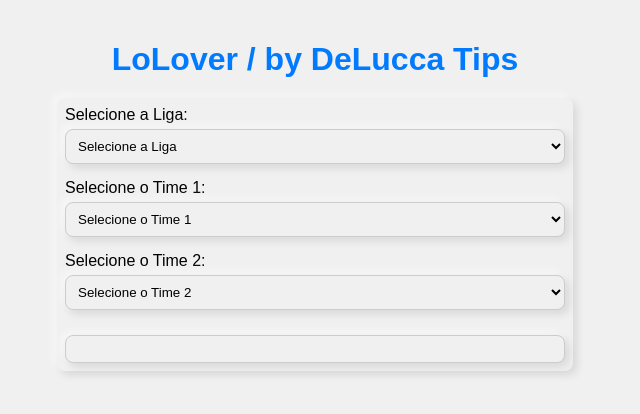
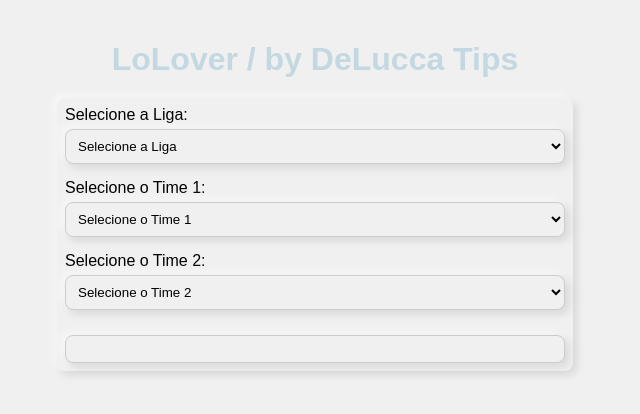
Before and after one commit to VictorDeLucca/LoloverTips, a website: page public/index.html in a window 1280 px wide. Shown: the whole page, without its empty margins (325-965 px from the left). Drawn offline with nearby package versions, Linux system fonts and the light colour scheme.

Commit message:
css updates

```diff
--- a/public/index.html
+++ b/public/index.html
@@ -23,7 +23,7 @@
 
         .header {
             text-align: center;
-            color: #007BFF;
+            color: #c3d8e0;
             margin-bottom: 20px;
         }
 
```
